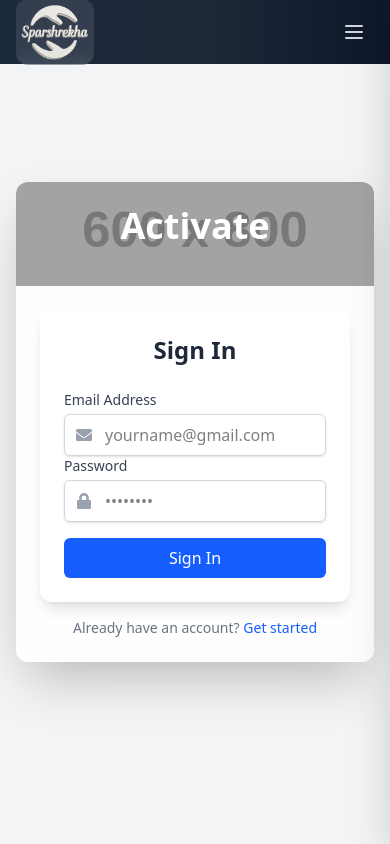
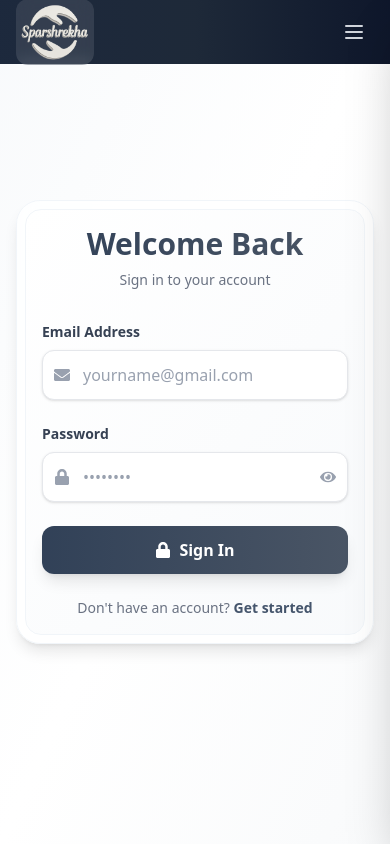
Before and after one commit to Aashish2221/MyNewProject, a Next.js app: page /authPage in a window 390 px wide. Shown: the top 844 px of the page. Built offline with nearby package versions, Linux system fonts and the light colour scheme.

Commit message:
change UI of login form and register form

```diff
--- a/componets/AuthPage/page.tsx
+++ b/componets/AuthPage/page.tsx
@@ -5,7 +5,7 @@ import axios from 'axios';
 import { AnimatePresence, motion } from 'framer-motion';
 import { useRouter } from 'next/navigation';
 import { useState, useEffect } from 'react';
-import { FaEnvelope, FaLock } from 'react-icons/fa';
+import { FaEnvelope, FaLock, FaUser, FaPhone, FaEye, FaEyeSlash } from 'react-icons/fa';
 import { useDispatch, useSelector } from 'react-redux';
 
 interface FormErrors {
@@ -20,6 +20,7 @@ function LoginForm({ switchToRegister }: { switchToRegister: () => void }) {
   const [formData, setFormData] = useState({ email: '', password: '' });
   const [errors, setErrors] = useState<FormErrors>({});
   const [isLoading, setIsLoading] = useState(false);
+  const [showPassword, setShowPassword] = useState(false);
   const router = useRouter();
   const dispatch = useDispatch();
   const user = useSelector(selectUser);
@@ -76,20 +77,27 @@ function LoginForm({ switchToRegister }: { switchToRegister: () => void }) {
       animate={{ opacity: 1, x: 0 }}
       exit={{ opacity: 0, x: -50 }}
       transition={{ duration: 0.3 }}
-      className="w-full max-w-md p-6 bg-white rounded-xl shadow-lg"
+      className="w-full bg-gradient-to-br from-white to-slate-50 rounded-2xl border border-slate-100 p-4"
     >
-      <h2 className="text-2xl font-bold text-center text-gray-800 mb-6">Sign In</h2>
-      {errors.general && <p className="text-red-500 text-sm text-center mb-4">{errors.general}</p>}
-      {/* <button className="w-full bg-red-600 text-white py-2 px-4 rounded-md flex items-center justify-center mb-4 hover:bg-red-700 transition-colors duration-200">
-        <FaGoogle className="mr-2" /> Sign in with Google
-      </button>
-      <button className="w-full bg-blue-600 text-white py-2 px-4 rounded-md flex items-center justify-center mb-6 hover:bg-blue-700 transition-colors duration-200">
-        <FaFacebookF className="mr-2" /> Sign in with Facebook
-      </button> */}
-      {/* <div className="text-center text-gray-500 mb-4">or</div> */}
-      <div>
-        <label htmlFor="email" className="block text-sm font-medium text-gray-700">Email Address</label>
-        <div className="mt-1 relative">
+      <div className="text-center mb-8">
+        <h2 className="text-3xl font-bold bg-gradient-to-r from-slate-700 to-gray-600 bg-clip-text text-transparent mb-2">Welcome Back</h2>
+        <p className="text-sm text-gray-500">Sign in to your account</p>
+      </div>
+
+      {errors.general && (
+        <motion.div
+          initial={{ opacity: 0, y: -10 }}
+          animate={{ opacity: 1, y: 0 }}
+          className="flex items-center justify-center bg-red-50 border border-red-200 text-red-700 text-sm p-3 rounded-lg mb-6"
+        >
+          <FaLock className="mr-2" /> {errors.general}
+        </motion.div>
+      )}
+
+      <form onSubmit={handleSubmit} className="space-y-6">
+        <div className="relative">
+          <label htmlFor="email" className="block text-sm font-semibold text-gray-700 mb-2">Email Address</label>
+          <div className="relative">
             <FaEnvelope className="absolute left-3 top-1/2 transform -translate-y-1/2 text-gray-400" />
             <input
               id="email"
@@ -97,40 +105,67 @@ function LoginForm({ switchToRegister }: { switchToRegister: () => void }) {
               name="email"
               value={formData.email}
               onChange={handleChange}
-            className="pl-10 w-full px-3 py-2 border border-gray-300 rounded-md shadow-sm focus:outline-none focus:ring-indigo-500 focus:border-indigo-500"
+              className="w-full pl-10 pr-4 py-3 bg-white border border-gray-200 rounded-xl shadow-sm focus:outline-none focus:ring-2 focus:ring-slate-500 focus:border-transparent transition-all duration-200 placeholder-gray-400"
               placeholder="yourname@gmail.com"
+              aria-describedby={errors.email ? "email-error" : undefined}
             />
           </div>
-        {errors.email && <p className="text-red-500 text-xs mt-1">{errors.email}</p>}
+          {errors.email && <p id="email-error" className="text-red-500 text-xs mt-1 flex items-center"><FaEnvelope className="mr-1 w-3 h-3" /> {errors.email}</p>}
         </div>
-      <div>
-        <label htmlFor="password" className="block text-sm font-medium text-gray-700">Password</label>
-        <div className="mt-1 relative">
+
+        <div className="relative">
+          <label htmlFor="password" className="block text-sm font-semibold text-gray-700 mb-2">Password</label>
+          <div className="relative">
             <FaLock className="absolute left-3 top-1/2 transform -translate-y-1/2 text-gray-400" />
             <input
               id="password"
-            type="password"
+              type={showPassword ? "text" : "password"}
               name="password"
               value={formData.password}
               onChange={handleChange}
-            className="pl-10 w-full px-3 py-2 border border-gray-300 rounded-md shadow-sm focus:outline-none focus:ring-indigo-500 focus:border-indigo-500"
+              className="w-full pl-10 pr-10 py-3 bg-white border border-gray-200 rounded-xl shadow-sm focus:outline-none focus:ring-2 focus:ring-slate-500 focus:border-transparent transition-all duration-200 placeholder-gray-400"
               placeholder="••••••••"
+              aria-describedby={errors.password ? "password-error" : undefined}
             />
+            <button
+              type="button"
+              onClick={() => setShowPassword(!showPassword)}
+              className="absolute right-3 top-1/2 transform -translate-y-1/2 text-gray-400 hover:text-gray-600 transition-colors"
+              aria-label={showPassword ? "Hide password" : "Show password"}
+            >
+              {showPassword ? <FaEyeSlash /> : <FaEye />}
+            </button>
           </div>
-        {errors.password && <p className="text-red-500 text-xs mt-1">{errors.password}</p>}
+          {errors.password && <p id="password-error" className="text-red-500 text-xs mt-1 flex items-center"><FaLock className="mr-1 w-3 h-3" /> {errors.password}</p>}
         </div>
-      <button
+
+        <motion.button
           type="submit"
           disabled={isLoading}
-        onClick={handleSubmit}
-        className="w-full bg-blue-600 text-white py-2 px-4 rounded-md hover:bg-blue-700 focus:outline-none focus:ring-2 focus:ring-blue-500 disabled:opacity-50 mt-4"
+          whileHover={{ scale: 1.02 }}
+          whileTap={{ scale: 0.98 }}
+          className="w-full bg-gradient-to-r from-slate-700 to-gray-600 text-white py-3 px-6 rounded-xl font-semibold shadow-lg hover:shadow-xl focus:outline-none focus:ring-2 focus:ring-slate-500 disabled:opacity-50 disabled:cursor-not-allowed transition-all duration-200 flex items-center justify-center space-x-2"
         >
-        {isLoading ? 'Signing in...' : 'Sign In'}
+          {isLoading ? (
+            <>
+              <div className="w-5 h-5 border-2 border-white border-t-transparent rounded-full animate-spin"></div>
+              <span>Signing in...</span>
+            </>
+          ) : (
+            <>
+              <FaLock className="w-4 h-4" />
+              <span>Sign In</span>
+            </>
+          )}
+        </motion.button>
+      </form>
+
+      <p className="text-center text-sm text-gray-500 mt-6">
+        Don't have an account?{' '}
+        <button onClick={switchToRegister} className="text-slate-600 font-semibold hover:underline transition-colors">
+          Get started
         </button>
-      {/* <p className="text-center text-sm text-gray-500 mt-4">
-        Already have an account?{' '}
-        <button onClick={switchToRegister} className="text-blue-600 hover:underline">Login</button>
-      </p> */}
+      </p>
     </motion.div>
   );
 }
@@ -139,6 +174,7 @@ function RegisterForm({ switchToLogin }: { switchToLogin: () => void }) {
   const [formData, setFormData] = useState({ name: '', mobile: '', email: '', password: '' });
   const [errors, setErrors] = useState<FormErrors>({});
   const [isLoading, setIsLoading] = useState(false);
+  const [showPassword, setShowPassword] = useState(false);
   const router = useRouter();
   const dispatch = useDispatch();
   const user = useSelector(selectUser);
@@ -199,82 +235,136 @@ function RegisterForm({ switchToLogin }: { switchToLogin: () => void }) {
       animate={{ opacity: 1, x: 0 }}
       exit={{ opacity: 0, x: 50 }}
       transition={{ duration: 0.3 }}
-      className="w-full max-w-md p-6 bg-white rounded-xl shadow-lg"
+      className="w-full p-2 lg:p-8 bg-gradient-to-br from-white to-slate-50 rounded-2xl border border-slate-100 py-10"
     >
-      <h2 className="text-2xl font-bold text-center text-gray-800 mb-6">Get started.</h2>
-      {errors.general && <p className="text-red-500 text-sm text-center mb-4">{errors.general}</p>}
-      {/* <button className="w-full bg-red-600 text-white py-2 px-4 rounded-md flex items-center justify-center mb-4 hover:bg-red-700 transition-colors duration-200">
-        <FaGoogle className="mr-2" /> Sign up with Google
-      </button>
-      <button className="w-full bg-blue-600 text-white py-2 px-4 rounded-md flex items-center justify-center mb-6 hover:bg-blue-700 transition-colors duration-200">
-        <FaFacebookF className="mr-2" /> Sign up with Facebook
-      </button> */}
-      {/* <div className="text-center text-gray-500 mb-4">or</div> */}
-      <div>
-        <label htmlFor="name" className="block text-sm font-medium text-gray-700">Your Name</label>
+      <div className="text-center mb-8">
+        <h2 className="text-3xl font-bold bg-gradient-to-r from-slate-700 to-gray-600 bg-clip-text text-transparent mb-2">Create Account</h2>
+        <p className="text-sm text-gray-500">Join us today</p>
+      </div>
+
+      {errors.general && (
+        <motion.div
+          initial={{ opacity: 0, y: -10 }}
+          animate={{ opacity: 1, y: 0 }}
+          className="flex items-center justify-center bg-red-50 border border-red-200 text-red-700 text-sm p-3 rounded-lg mb-6"
+        >
+          <FaUser className="mr-2" /> {errors.general}
+        </motion.div>
+      )}
+
+      <form onSubmit={handleSubmit} className="space-y-6">
+        <div className="relative">
+          <label htmlFor="name" className="block text-sm font-semibold text-gray-700 mb-2">Your Name</label>
+          <div className="relative">
+            <FaUser className="absolute left-3 top-1/2 transform -translate-y-1/2 text-gray-400" />
             <input
               id="name"
               type="text"
               name="name"
               value={formData.name}
               onChange={handleChange}
-          className="w-full px-3 py-2 border border-gray-300 rounded-md shadow-sm focus:outline-none focus:ring-indigo-500 focus:border-indigo-500"
+              className="w-full pl-10 pr-4 py-3 bg-white border border-gray-200 rounded-xl shadow-sm focus:outline-none focus:ring-2 focus:ring-slate-500 focus:border-transparent transition-all duration-200 placeholder-gray-400"
               placeholder="Annonymous"
+              aria-describedby={errors.name ? "name-error" : undefined}
             />
-        {errors.name && <p className="text-red-500 text-xs mt-1">{errors.name}</p>}
           </div>
-      <div>
-        <label htmlFor="mobileNo" className="block text-sm font-medium text-gray-700">Mobile No</label>
+          {errors.name && <p id="name-error" className="text-red-500 text-xs mt-1 flex items-center"><FaUser className="mr-1 w-3 h-3" /> {errors.name}</p>}
+        </div>
+
+        <div className="relative">
+          <label htmlFor="mobileNo" className="block text-sm font-semibold text-gray-700 mb-2">Mobile No</label>
+          <div className="relative">
+            <FaPhone className="absolute left-3 top-1/2 transform -translate-y-1/2 text-gray-400" />
             <input
               id="mobileNo"
               type="text"
               name="mobile"
               value={formData.mobile}
               onChange={handleChange}
-          className="w-full px-3 py-2 border border-gray-300 rounded-md shadow-sm focus:outline-none focus:ring-indigo-500 focus:border-indigo-500"
+              className="w-full pl-10 pr-4 py-3 bg-white border border-gray-200 rounded-xl shadow-sm focus:outline-none focus:ring-2 focus:ring-slate-500 focus:border-transparent transition-all duration-200 placeholder-gray-400"
               placeholder="annymomo0o"
+              aria-describedby={errors.mobileNo ? "mobile-error" : undefined}
             />
-        {errors.mobileNo && <p className="text-red-500 text-xs mt-1">{errors.mobileNo}</p>}
           </div>
-      <div>
-        <label htmlFor="email" className="block text-sm font-medium text-gray-700">Email Address</label>
+          {errors.mobileNo && <p id="mobile-error" className="text-red-500 text-xs mt-1 flex items-center"><FaPhone className="mr-1 w-3 h-3" /> {errors.mobileNo}</p>}
+        </div>
+
+        <div className="relative">
+          <label htmlFor="email" className="block text-sm font-semibold text-gray-700 mb-2">Email Address</label>
+          <div className="relative">
+            <FaEnvelope className="absolute left-3 top-1/2 transform -translate-y-1/2 text-gray-400" />
             <input
               id="email"
               type="email"
               name="email"
               value={formData.email}
               onChange={handleChange}
-          className="w-full px-3 py-2 border border-gray-300 rounded-md shadow-sm focus:outline-none focus:ring-indigo-500 focus:border-indigo-500"
+              className="w-full pl-10 pr-4 py-3 bg-white border border-gray-200 rounded-xl shadow-sm focus:outline-none focus:ring-2 focus:ring-slate-500 focus:border-transparent transition-all duration-200 placeholder-gray-400"
               placeholder="annymomo0o@gmail.com"
+              aria-describedby={errors.email ? "email-error" : undefined}
             />
-        {errors.email && <p className="text-red-500 text-xs mt-1">{errors.email}</p>}
           </div>
-      <div>
-        <label htmlFor="password" className="block text-sm font-medium text-gray-700">Password</label>
+          {errors.email && <p id="email-error" className="text-red-500 text-xs mt-1 flex items-center"><FaEnvelope className="mr-1 w-3 h-3" /> {errors.email}</p>}
+        </div>
+
+        <div className="relative">
+          <label htmlFor="password" className="block text-sm font-semibold text-gray-700 mb-2">Password</label>
+          <div className="relative">
+            <FaLock className="absolute left-3 top-1/2 transform -translate-y-1/2 text-gray-400" />
             <input
               id="password"
-          type="password"
+              type={showPassword ? "text" : "password"}
               name="password"
               value={formData.password}
               onChange={handleChange}
-          className="w-full px-3 py-2 border border-gray-300 rounded-md shadow-sm focus:outline-none focus:ring-indigo-500 focus:border-indigo-500"
+              className="w-full pl-10 pr-10 py-3 bg-white border border-gray-200 rounded-xl shadow-sm focus:outline-none focus:ring-2 focus:ring-slate-500 focus:border-transparent transition-all duration-200 placeholder-gray-400"
               placeholder="••••••••"
+              aria-describedby={errors.password ? "password-error" : undefined}
             />
-        {errors.password && <p className="text-red-500 text-xs mt-1">{errors.password}</p>}
+            <button
+              type="button"
+              onClick={() => setShowPassword(!showPassword)}
+              className="absolute right-3 top-1/2 transform -translate-y-1/2 text-gray-400 hover:text-gray-600 transition-colors"
+              aria-label={showPassword ? "Hide password" : "Show password"}
+            >
+              {showPassword ? <FaEyeSlash /> : <FaEye />}
+            </button>
           </div>
-      <button
+          {errors.password && <p id="password-error" className="text-red-500 text-xs mt-1 flex items-center"><FaLock className="mr-1 w-3 h-3" /> {errors.password}</p>}
+        </div>
+
+        <motion.button
           type="submit"
           disabled={isLoading}
-        onClick={handleSubmit}
-        className="w-full bg-blue-600 text-white py-2 px-4 rounded-md hover:bg-blue-700 focus:outline-none focus:ring-2 focus:ring-blue-500 disabled:opacity-50 mt-4"
+          whileHover={{ scale: 1.02 }}
+          whileTap={{ scale: 0.98 }}
+          className="w-full bg-gradient-to-r from-slate-700 to-gray-600 text-white py-3 px-6 rounded-xl font-semibold shadow-lg hover:shadow-xl focus:outline-none focus:ring-2 focus:ring-slate-500 disabled:opacity-50 disabled:cursor-not-allowed transition-all duration-200 flex items-center justify-center space-x-2"
         >
-        {isLoading ? 'Signing up...' : 'Sign In'}
+          {isLoading ? (
+            <>
+              <div className="w-5 h-5 border-2 border-white border-t-transparent rounded-full animate-spin"></div>
+              <span>Signing up...</span>
+            </>
+          ) : (
+            <>
+              <FaUser className="w-4 h-4" />
+              <span>Sign Up</span>
+            </>
+          )}
+        </motion.button>
+      </form>
+
+      <p className="text-center text-xs text-gray-400 mt-6 flex items-center justify-center space-x-1">
+        <input type="checkbox" id="terms" className="mr-2" required />
+        <label htmlFor="terms" className="text-gray-600 cursor-pointer">I agree to Terms of Service and Privacy Policy</label>
+      </p>
+
+      <p className="text-center text-sm text-gray-500 mt-6">
+        Already have an account?{' '}
+        <button onClick={switchToLogin} className="text-slate-600 font-semibold hover:underline transition-colors">
+          Login here
         </button>
-      {/* <p className="text-center text-sm text-gray-500 mt-4">
-        Already have an account?{' '}
-        <button onClick={switchToLogin} className="text-blue-600 hover:underline">Login</button>
-      </p> */}
-      <p className="text-center text-xs text-gray-400 mt-2">I agree to platform's Terms of Service and Privacy Policy</p>
+      </p>
     </motion.div>
   );
 }
@@ -286,18 +376,52 @@ export default function AuthPages() {
   const switchToLogin = () => setIsLogin(true);
 
   return (
-    <div className="min-h-screen flex items-center justify-center bg-gray-100 p-4 sm:p-6 lg:p-8 relative overflow-hidden">
-      <div className="w-full max-w-4xl bg-white/90 rounded-xl shadow-2xl overflow-hidden flex flex-col md:flex-row">
-        {/* Left Section - Promotional Content */}
-        <div className="w-full md:w-1/2 p-6 bg-cover bg-center relative" style={{ backgroundImage: 'url(https://via.placeholder.com/600x800)' }}>
-          <div className="absolute inset-0 bg-black/20"></div>
-          <div className="relative z-10 flex flex-col items-center justify-center h-full text-center text-white">
-            <h2 className="text-4xl font-bold mb-4">Activate</h2>
-          </div>
+    <div className="min-h-screen flex items-center justify-center bg-gradient-to-br from-slate-50 via-white to-gray-50 p-4 relative overflow-hidden">
+      {/* Subtle background pattern */}
+      <div className="absolute inset-0 opacity-5">
+        <svg className="w-full h-full" fill="currentColor" viewBox="0 0 100 100">
+          <defs>
+            <pattern id="grain" width="100" height="100" patternUnits="userSpaceOnUse">
+              <circle cx="50" cy="50" r="1" fill="currentColor" />
+            </pattern>
+          </defs>
+          <rect width="100" height="100" fill="url(#grain)" />
+        </svg>
       </div>
 
-        {/* Right Section - Form */}
-        <div className="w-full md:w-1/2 p-6 flex flex-col items-center justify-center">
+      <div className="w-full lg:max-w-6xl mx-auto">
+        <div className="bg-white/80 backdrop-blur-sm rounded-3xl shadow-lg overflow-hidden flex flex-col lg:flex-row border border-slate-100">
+          {/* Left Section - Promotional Content (Hidden on Mobile) */}
+          <motion.div
+            className="hidden lg:block lg:w-1/2 relative overflow-hidden bg-cover bg-center bg-[url('https://images.unsplash.com/photo-1556742049-0cfed4f6a45d?ixlib=rb-4.0.3&auto=format&fit=crop&w=800&q=80')]" // Replace with your image
+            initial={{ opacity: 0 }}
+            animate={{ opacity: 1 }}
+            transition={{ duration: 0.5 }}
+          >
+            <div className="absolute inset-0 bg-gradient-to-br from-slate-900/60 to-gray-900/40"></div>
+            <div className="relative z-10 flex flex-col items-center justify-center h-full p-8 text-center text-white">
+              <motion.div
+                initial={{ scale: 0.8, opacity: 0 }}
+                animate={{ scale: 1, opacity: 1 }}
+                transition={{ delay: 0.2, duration: 0.5 }}
+              >
+                <h1 className="text-4xl lg:text-5xl font-bold mb-4 bg-gradient-to-r from-white to-slate-200 bg-clip-text text-transparent">
+                  Sparshrekha
+                </h1>
+                <p className="text-lg text-slate-200 mb-6 max-w-sm">
+                  Discover handcrafted resin art that captures your emotions and memories. Join thousands of creators today.
+                </p>
+                <div className="flex space-x-4 text-sm">
+                  <span className="bg-white/20 px-3 py-1 rounded-full">Secure</span>
+                  <span className="bg-white/20 px-3 py-1 rounded-full">Fast</span>
+                </div>
+              </motion.div>
+            </div>
+          </motion.div>
+
+          {/* Right Section - Form (Full Width on Mobile) */}
+          <div className="w-full lg:w-1/2 p-0">
+            <div className="p-2 lg:p-12 flex flex-col items-center justify-center h-full">
               <div className="w-full max-w-md">
                 <AnimatePresence mode="wait">
                   {isLogin ? (
@@ -306,12 +430,8 @@ export default function AuthPages() {
                     <RegisterForm key="register" switchToLogin={switchToLogin} />
                   )}
                 </AnimatePresence>
-            <p className="text-center text-sm text-gray-500 mt-4">
-              {isLogin ? 'Already have an account?' : 'Already have an account?'}{' '}
-              <button onClick={isLogin ? switchToRegister : switchToLogin} className="text-blue-600 hover:underline">
-                {isLogin ? 'Get started' : 'Login'}
-              </button>
-            </p>
+              </div>
+            </div>
           </div>
         </div>
       </div>
--- a/componets/Header/page.tsx
+++ b/componets/Header/page.tsx
@@ -94,7 +94,7 @@ export default function Navbar() {
             : 'bg-gradient-to-r from-slate-800 via-gray-800 to-slate-900'
         }`}
       >
-        <div className="max-w-7xl mx-auto px-4 sm:px-6 lg:px-8">
+        <div className="mx-auto px-4 lg:px-14">
           <div className="flex items-center justify-between h-16 lg:h-20">
             {/* Logo - Left Aligned */}
             <Link
```
Lines whose indentation alone changed are shown as unchanged.
